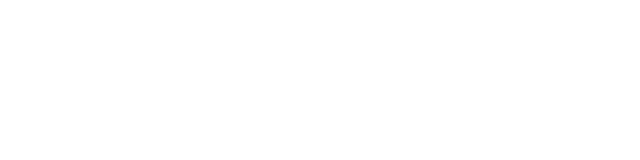
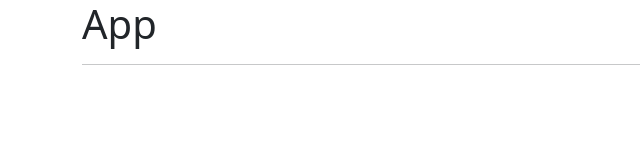
Before and after one commit to HodynskyiYK/Todo-App, a React (Create React App) app: page / in a window 1280 px wide. Shown: the top 160 px of the page, without its empty margins (0-640 px from the left). Built offline with nearby package versions, Linux system fonts and the light colour scheme.

Commit message:
edit App.js

```diff
--- a/src/App.js
+++ b/src/App.js
@@ -3,7 +3,10 @@ import React from 'react';
 const App = () => {
 
     return (
-        <div className="container"></div>
+        <div className="container">
+            <h1>App</h1>
+            <hr />
+        </div>
     );
 };
 
```
